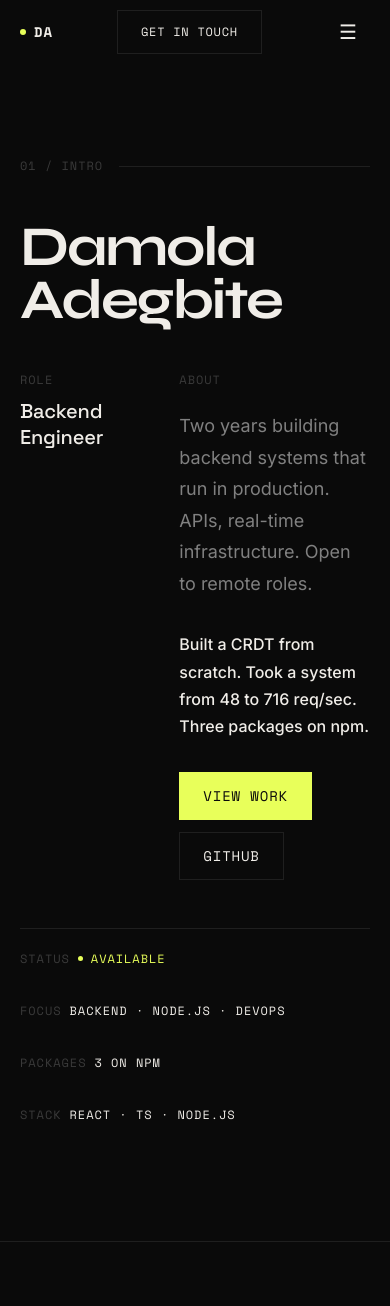
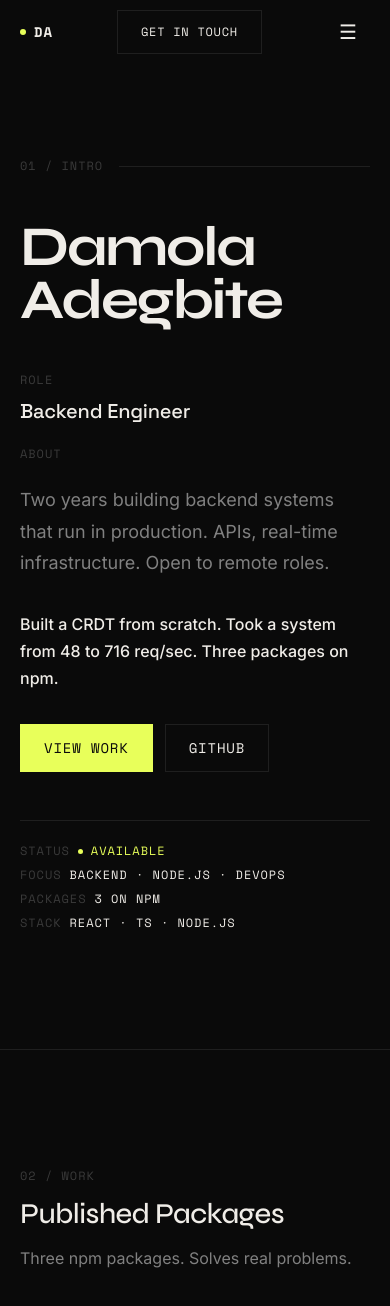
Before and after one commit to dax-side/portfolio, a React (Vite) app: page / in a window 390 px wide. Shown: the top 1306 px of the page. Built offline with nearby package versions, Linux system fonts and the light colour scheme.

Commit message:
fix: enhance mobile responsiveness and layout adjustments in Hero component

```diff
--- a/src/components/Hero.jsx
+++ b/src/components/Hero.jsx
@@ -29,7 +29,7 @@ export default function Hero() {
         </motion.div>
 
         {/* Role + bio */}
-        <div style={styles.meta}>
+        <div className="hero-meta" style={styles.meta}>
           <motion.div style={styles.roleBlock} variants={fadeUp}>
             <span className="type-label" style={styles.label}>ROLE</span>
             <p className="type-h3" style={styles.role}>
@@ -71,7 +71,7 @@ export default function Hero() {
         </div>
 
         {/* Status bar */}
-        <motion.div style={styles.statusBar} variants={fadeUp}>
+        <motion.div className="hero-stats" style={styles.statusBar} variants={fadeUp}>
           <div style={styles.statusItem}>
             <span className="type-label" style={styles.statusLabel}>STATUS</span>
             <span style={styles.statusDot} />
@@ -98,8 +98,8 @@ export default function Hero() {
 
 const styles = {
   section: {
-    paddingTop: '160px',
-    paddingBottom: '120px',
+    paddingTop: 'var(--space-5xl)',    // MOBILE FIX
+    paddingBottom: 'var(--space-4xl)', // MOBILE FIX
     minHeight: '100vh',
     display: 'flex',
     flexDirection: 'column',
@@ -132,8 +132,7 @@ const styles = {
   },
   meta: {
     display: 'grid',
-    gridTemplateColumns: '1fr 2fr',
-    gap: '64px',
+    gap: 'clamp(24px, 5vw, 64px)', // MOBILE FIX
     alignItems: 'start',
     maxWidth: '900px',
   },
@@ -164,9 +163,6 @@ const styles = {
     flexWrap: 'wrap',
   },
   statusBar: {
-    display: 'flex',
-    gap: '40px',
-    flexWrap: 'wrap',
     paddingTop: '24px',
     borderTop: '1px solid #1F1F1F',
   },
```
